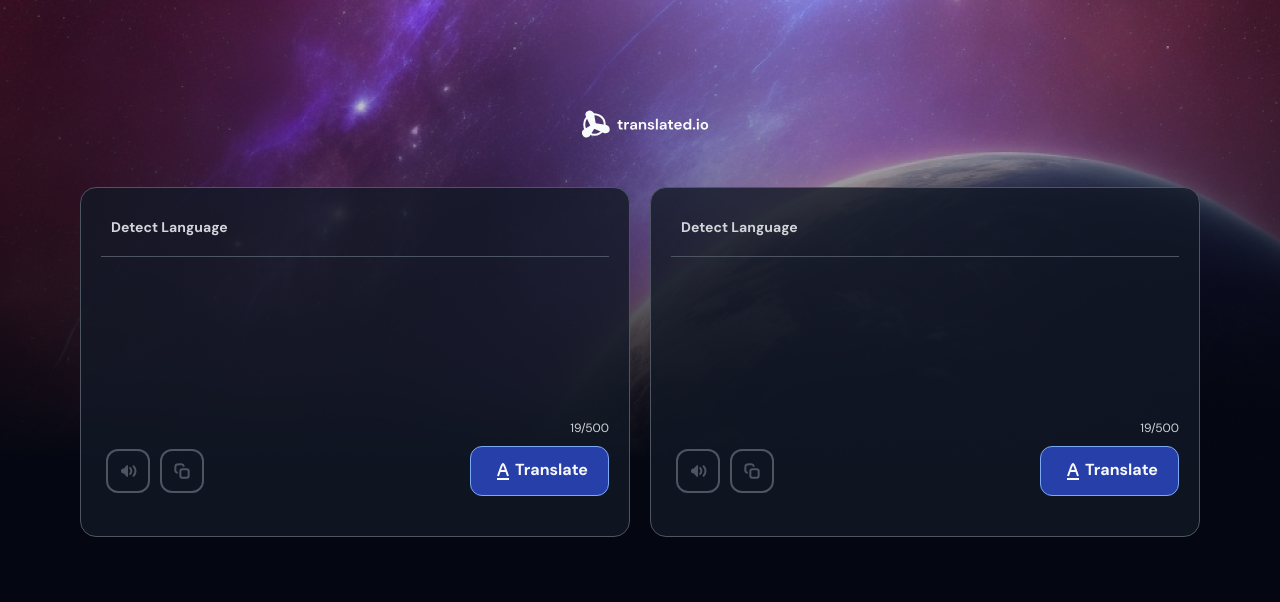
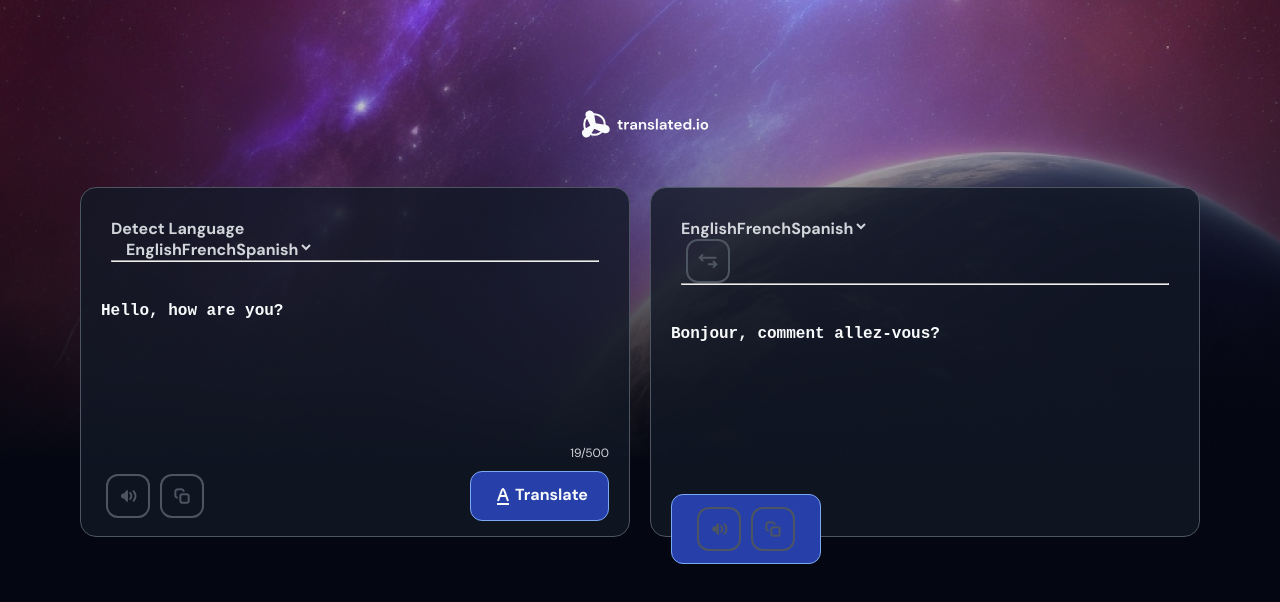
Before and after one commit to tajwararik/Translate-App, a React (Vite) app: page / in a window 1280 px wide. Shown: the top 602 px of the page. Built offline with nearby package versions, Linux system fonts and the light colour scheme.

Commit message:
Add conditional rendering

```diff
--- a/src/components/Container.tsx
+++ b/src/components/Container.tsx
@@ -1,21 +1,46 @@
 import Listen from "../../resources/sound_max_fill.svg";
 import Copy from "../../resources/Copy.svg";
 import SortAlfa from "../../resources/Sort_alfa.svg";
+import switchOption from "../../resources/Horizontal_top_left_main.svg";
+import LanguageOptions from "./LanguageOptions";
 
-function Container() {
+export type ContainerProps = {
+  display: boolean;
+};
+
+function Container({ display }: ContainerProps) {
   return (
     <section>
       <div>
-        <p style={{ fontSize: "0.875rem" }}>Detect Language</p>
+        <div>
+          {display ? (
+            <p style={{ paddingRight: "15px" }}>Detect Language</p>
+          ) : null}
+
+          <LanguageOptions display={display} />
+
+          {!display ? (
+            <img src={switchOption} alt="switch option" className="icons" />
+          ) : null}
+        </div>
+
+        <hr />
       </div>
 
-      <hr />
-
       <form action="">
-        <textarea name="" id="" rows={6} maxLength={500}></textarea>
+        <textarea
+          name=""
+          id=""
+          rows={6}
+          maxLength={500}
+          value={
+            display ? "Hello, how are you?" : "Bonjour, comment allez-vous?"
+          }
+          readOnly={!display}
+        ></textarea>
       </form>
 
-      <p>19/500</p>
+      <p style={{ visibility: display ? "visible" : "hidden" }}>19/500</p>
 
       <div>
         <div>
@@ -23,10 +48,12 @@ function Container() {
           <img src={Copy} alt="copy" className="icons" />
         </div>
 
-        <div>
-          <img src={SortAlfa} alt="character" />
-          <p>Translate</p>
-        </div>
+        {display ? (
+          <div className="translate-button">
+            <img src={SortAlfa} alt="character" />
+            <p>Translate</p>
+          </div>
+        ) : null}
       </div>
     </section>
   );
```
